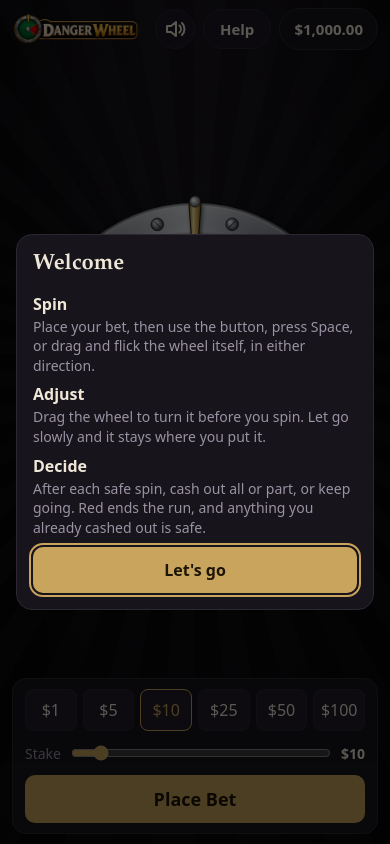
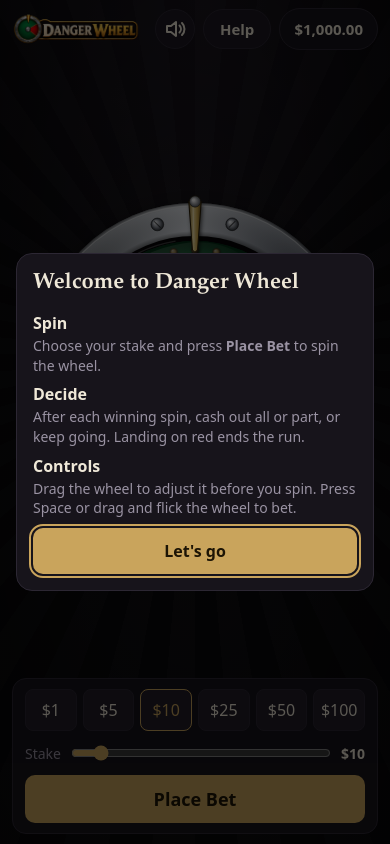
Before and after one commit to milerdo/dangerwheel, a React (Vite) app: page / in a window 390 px wide. Built offline with nearby package versions, Linux system fonts and the light colour scheme.

Commit message:
v0.5  feat: complete initial playable game prototype
- Implement core game mechanics and wheel interaction
- Add intro modal
- Refine mobile-first game interface

Copyright © 2026 Milutin Erdevicki. All rights reserved.

```diff
--- a/src/App.tsx
+++ b/src/App.tsx
@@ -1,3 +1,11 @@
+/**
+ * Copyright © 2026 Milutin Erdevicki.
+ * All rights reserved.
+ *
+ * Proprietary and confidential.
+ * Unauthorized copying, modification, distribution,
+ * or commercial use is prohibited.
+ */
 import { useEffect, useRef, useState } from 'react';
 import { CONFIG } from './config';
 import { LADDER } from './game/math';
@@ -188,11 +196,11 @@ export function App({ initial }: { initial?: Run }) {
      {intro && ready && (
         <div className="backdrop" onClick={dismissIntro}>
           <div className="modal" role="dialog" aria-modal="true" aria-labelledby="intro-title" onClick={(e) => e.stopPropagation()}>
-            <h2 id="intro-title">Welcome</h2>
+            <h2 id="intro-title">Welcome to Danger Wheel</h2>
             <dl>
-              <dt>Spin</dt><dd>Place your bet, then use the button, press Space, or {touch ? 'flick' : 'drag and flick'} the wheel itself, in either direction.</dd>
-              <dt>Adjust</dt><dd>Drag the wheel to turn it before you spin. Let go slowly and it stays where you put it.</dd>
-              <dt>Decide</dt><dd>After each safe spin, cash out all or part, or keep going. Red ends the run, and anything you already cashed out is safe.</dd>
+              <dt>Spin</dt><dd>Choose your stake and press <strong>Place Bet</strong> to spin the wheel.</dd>
+              <dt>Decide</dt><dd>After each winning spin, cash out all or part, or keep going. Landing on red ends the run.</dd>
+              <dt>Controls</dt><dd>Drag the wheel to adjust it before you spin. Press Space or {touch ? 'flick' : 'drag and flick'} the wheel to bet.</dd>
             </dl>
             <button className="primary" onClick={dismissIntro} autoFocus>Let's go</button>
           </div>
```
Also changed, not shown: 1 other file (tests, documents, lock files or other folders).
